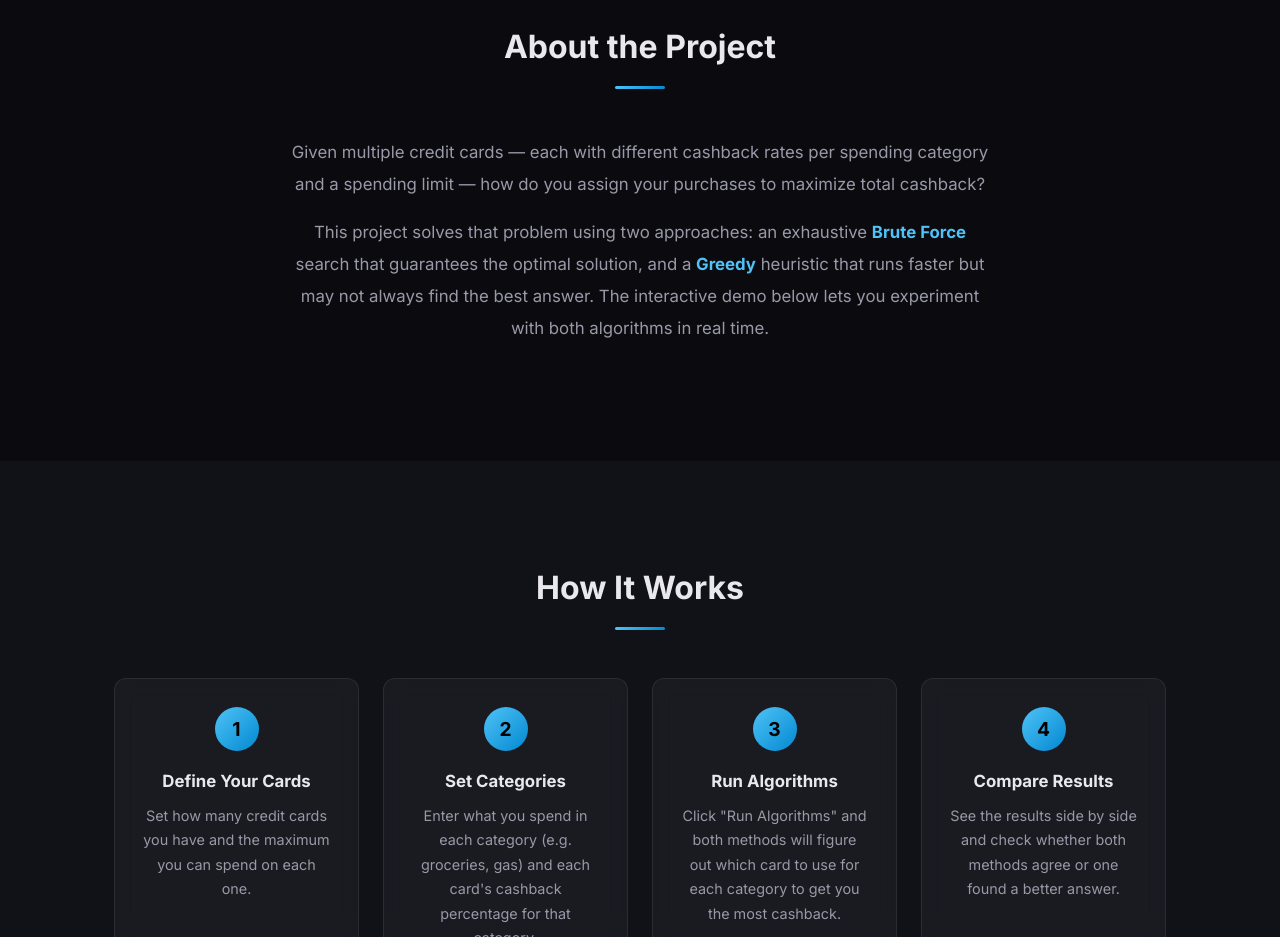
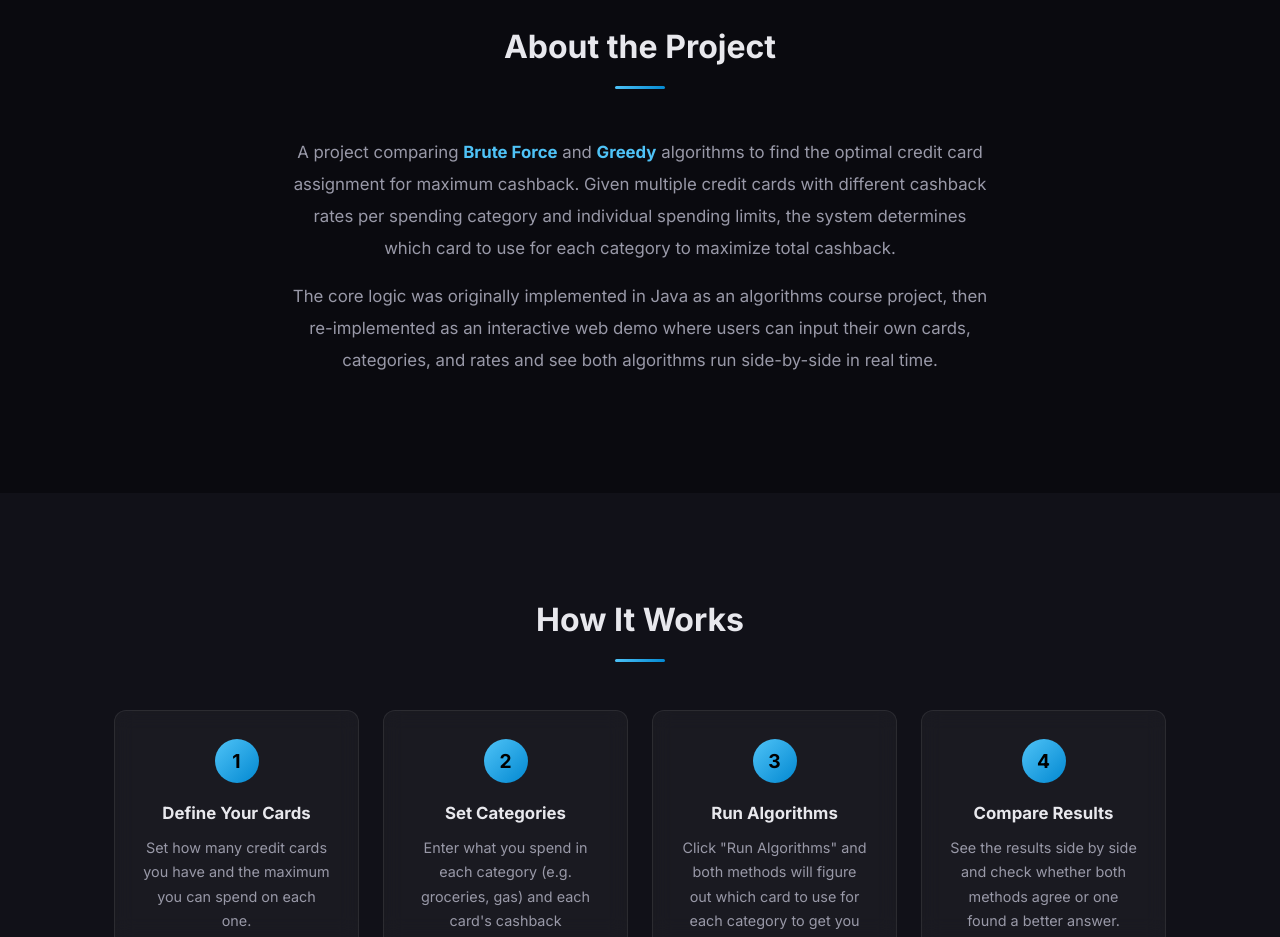
Before and after one commit to khaliddosari/cashback-optimizer, a plain HTML site: page docs/index.html in a window 1280 px wide. Shown: the part 880-1817 px from the top of the page. Drawn offline with nearby package versions, Linux system fonts and the light colour scheme.

Commit message:
edited about text

```diff
--- a/docs/index.html
+++ b/docs/index.html
@@ -71,10 +71,10 @@
             <h2 class="section-title" data-aos="fade-up">About the Project</h2>
             <div class="about-content" data-aos="fade-up" data-aos-delay="100">
                 <p>
-                    Given multiple credit cards — each with different cashback rates per spending category and a spending limit — how do you assign your purchases to maximize total cashback?
+                    A project comparing <strong>Brute Force</strong> and <strong>Greedy</strong> algorithms to find the optimal credit card assignment for maximum cashback. Given multiple credit cards with different cashback rates per spending category and individual spending limits, the system determines which card to use for each category to maximize total cashback.
                 </p>
                 <p>
-                    This project solves that problem using two approaches: an exhaustive <strong>Brute Force</strong> search that guarantees the optimal solution, and a <strong>Greedy</strong> heuristic that runs faster but may not always find the best answer. The interactive demo below lets you experiment with both algorithms in real time.
+                    The core logic was originally implemented in Java as an algorithms course project, then re-implemented as an interactive web demo where users can input their own cards, categories, and rates and see both algorithms run side-by-side in real time.
                 </p>
             </div>
         </div>
```
